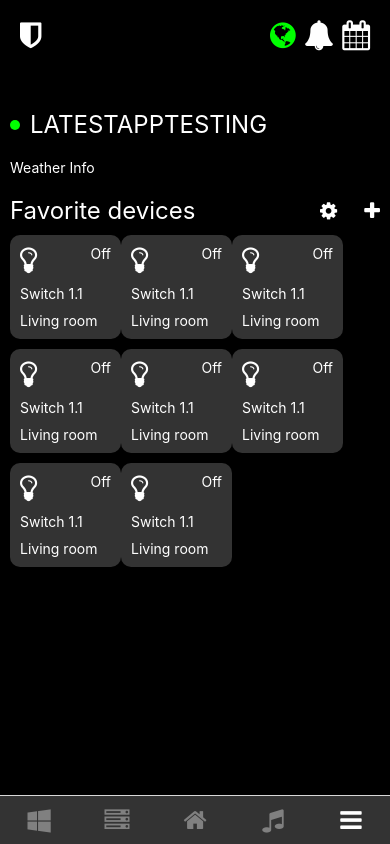
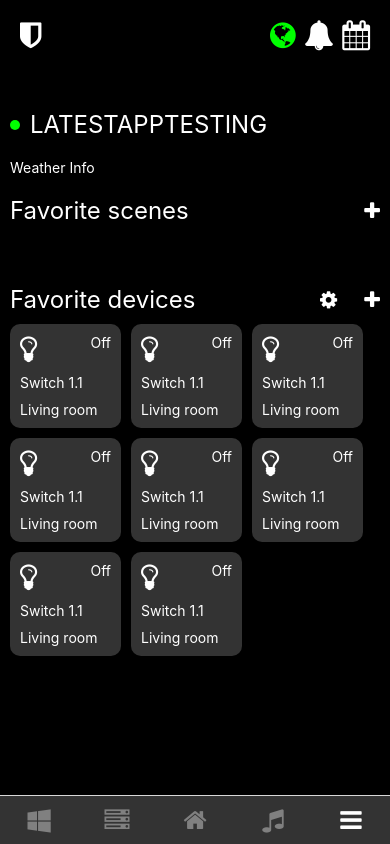
Before and after one commit to yong/smart-home-dashboard, a React Native app: screen /bars in a window 390 px wide. Built offline with nearby package versions, Linux system fonts and the light colour scheme.

Commit message:
add FavoriteScenes to adjust some margins

```diff
--- a/FavoriteDevices.tsx
+++ b/FavoriteDevices.tsx
@@ -61,6 +61,7 @@ const styles = StyleSheet.create({
     borderRadius: 10,
     padding: 10,
     marginBottom: 10,
+    marginRight: 10,
   },
   deviceTop: {
     flexDirection: 'row',
--- /dev/null
+++ b/FavoriteScenes.tsx
@@ -0,0 +1,32 @@
+import React from 'react';
+import { View, Text, StyleSheet } from 'react-native';
+import Icon from 'react-native-vector-icons/FontAwesome';
+
+const FavoriteScenes = () => {
+  return (
+    <View style={styles.container}>
+      <View style={styles.header}>
+        <Text style={styles.headerText}>Favorite scenes</Text>
+        <Icon name="plus" size={20} color="#fff" />
+      </View>
+    </View>
+  );
+};
+
+const styles = StyleSheet.create({
+  container: {
+    marginTop: 20,
+    marginBottom: 40,
+  },
+  header: {
+    flexDirection: 'row',
+    justifyContent: 'space-between',
+    alignItems: 'center',
+  },
+  headerText: {
+    color: '#fff',
+    fontSize: 24,
+  },
+});
+
+export default FavoriteScenes;
--- a/Home.tsx
+++ b/Home.tsx
@@ -2,6 +2,7 @@ import React from 'react';
 import { View, Text, StyleSheet } from 'react-native';
 import Header from './Header';
 import Banner from './Banner';
+import FavoriteScenes from './FavoriteScenes';
 import FavoriteDevices from './FavoriteDevices';
 
 const App = () => {
@@ -13,6 +14,7 @@ const App = () => {
         {/* Weather component goes here */}
         <Text style={styles.text}>Weather Info</Text>
       </View>
+      <FavoriteScenes/>
       <FavoriteDevices/>
     </View>
   );
```
